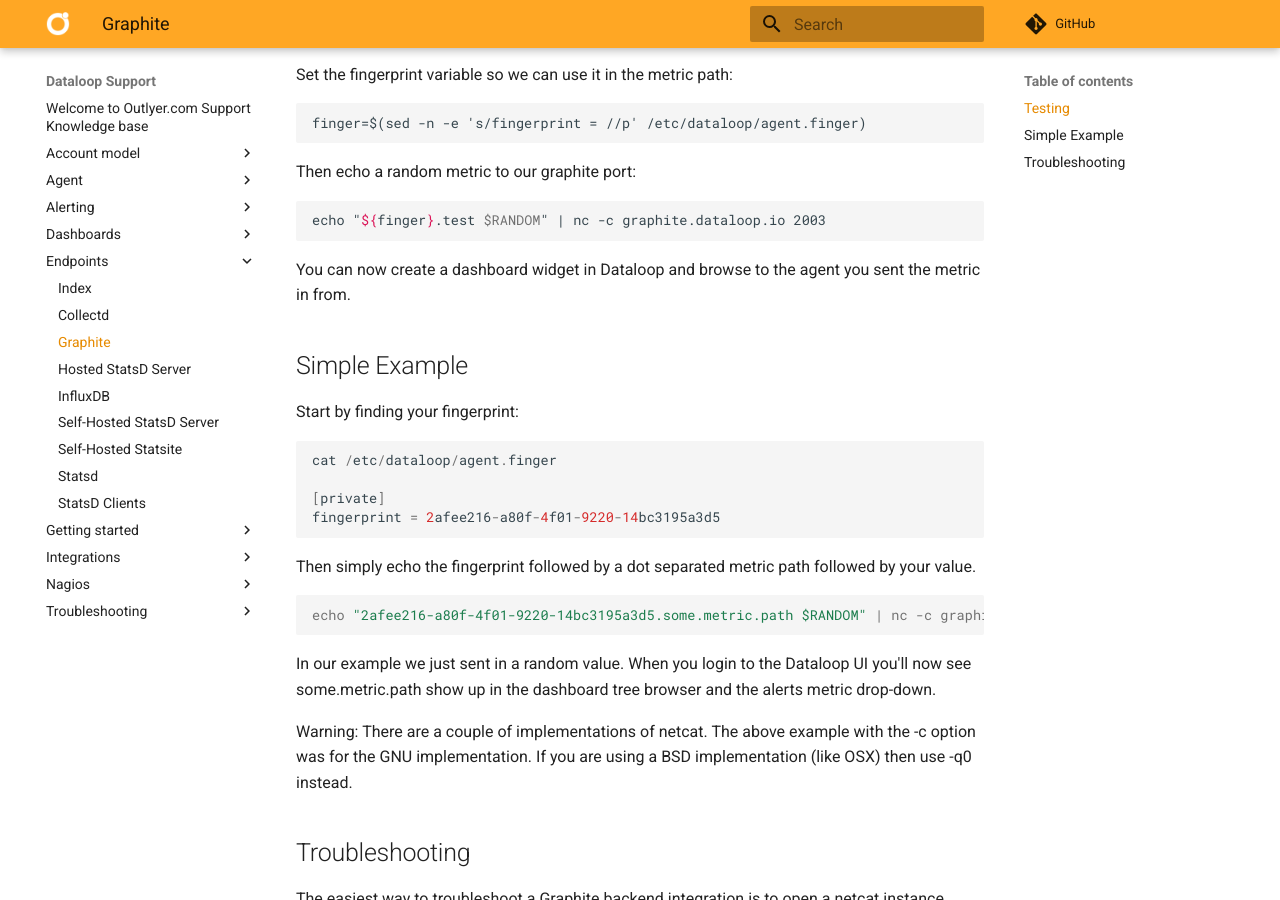
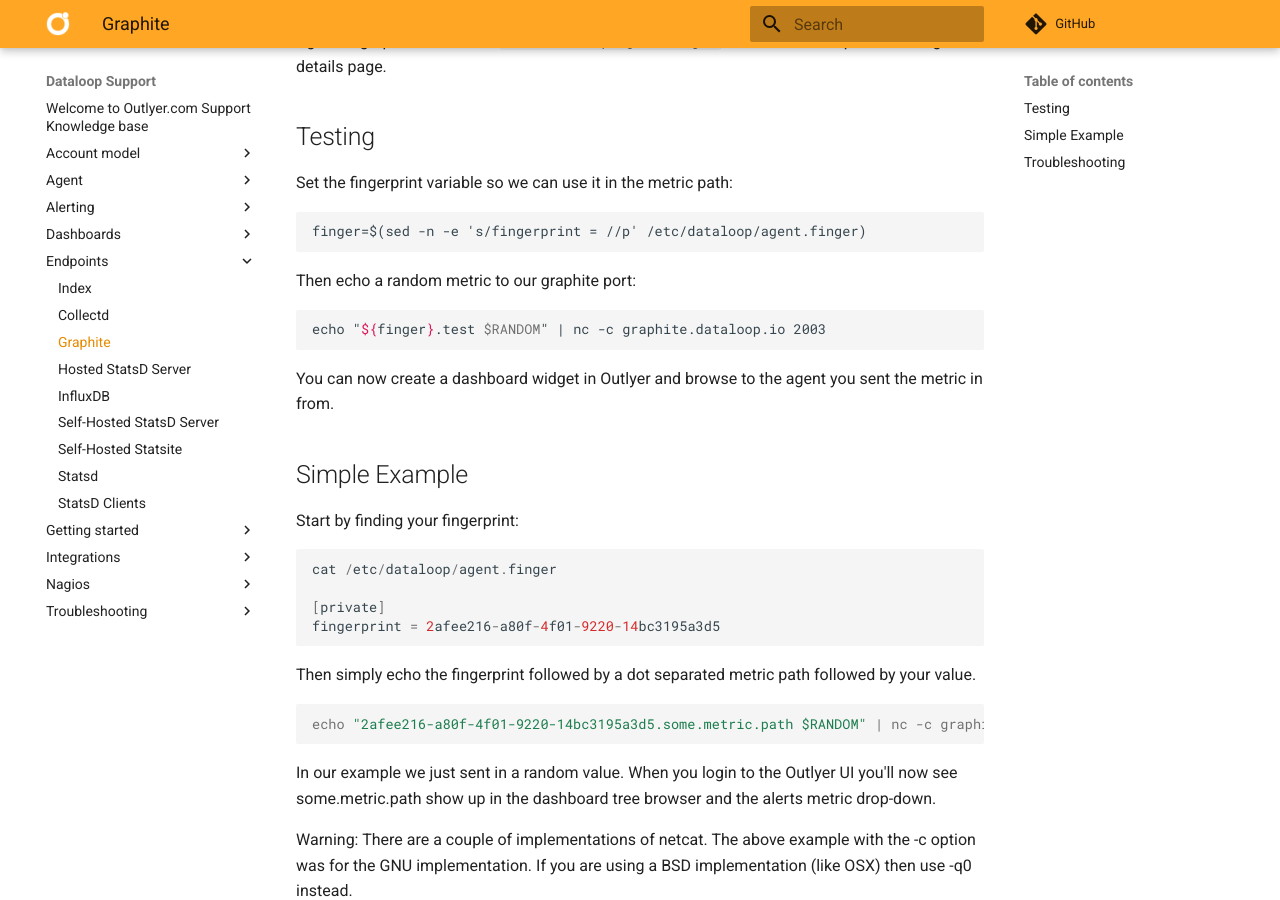
Before and after one commit to dataloop/dataloop-support, an MkDocs documentation site: the page built from docs/endpoints/graphite.md, in a window 1280 px wide and 900 px high, scrolled down 761 px. Built offline with MkDocs 1.6.1 and Material for MkDocs 9.7.7, drawn with Linux system fonts in a browser that asks for light colours; comment, search, counter and statistics services are not loaded; some of the changed text lies outside the part shown.

Commit message:
replaced Dataloop w/Outlyer+added rebrand comment

````diff
--- a/docs/endpoints/graphite.md
+++ b/docs/endpoints/graphite.md
@@ -1,3 +1,5 @@
+_**PLEASE NOTE:** We have recently rebranded and changed our name from Dataloop.IO to Outlyer. Our agent is still called “dataloop agent”, and relevant code reflects the old name (Dataloop) as well. Thank you for your patience as we update everything._
+
 # Graphite
 
 You can stream metrics directly into `graphite.dataloop.io` on tcp port `2003` using the Graphite metric format.
@@ -36,7 +38,7 @@
 echo "${finger}.test $RANDOM" | nc -c graphite.dataloop.io 2003
 ```
 
-You can now create a dashboard widget in Dataloop and browse to the agent you sent the metric in from.
+You can now create a dashboard widget in Outlyer and browse to the agent you sent the metric in from.
 
 
 
@@ -57,7 +59,7 @@
 echo "2afee216-a80f-4f01-9220-14bc3195a3d5.some.metric.path $RANDOM" | nc -c graphite.dataloop.io 2003
 ```
 
-In our example we just sent in a random value. When you login to the Dataloop UI you'll now see some.metric.path show up in the dashboard tree browser and the alerts metric drop-down.
+In our example we just sent in a random value. When you login to the Outlyer UI you'll now see some.metric.path show up in the dashboard tree browser and the alerts metric drop-down.
 
 Warning: There are a couple of implementations of netcat. The above example with the -c option was for the GNU implementation. If you are using a BSD implementation (like OSX) then use -q0 instead.
 
````
